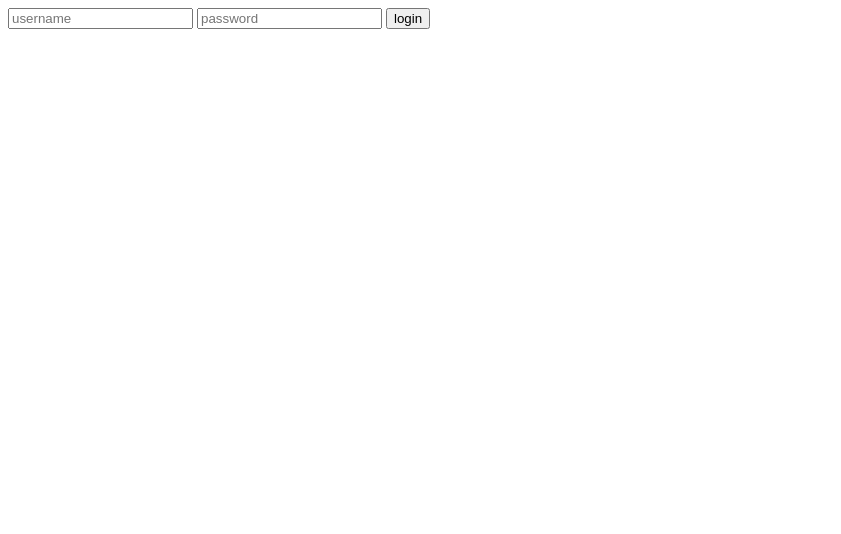
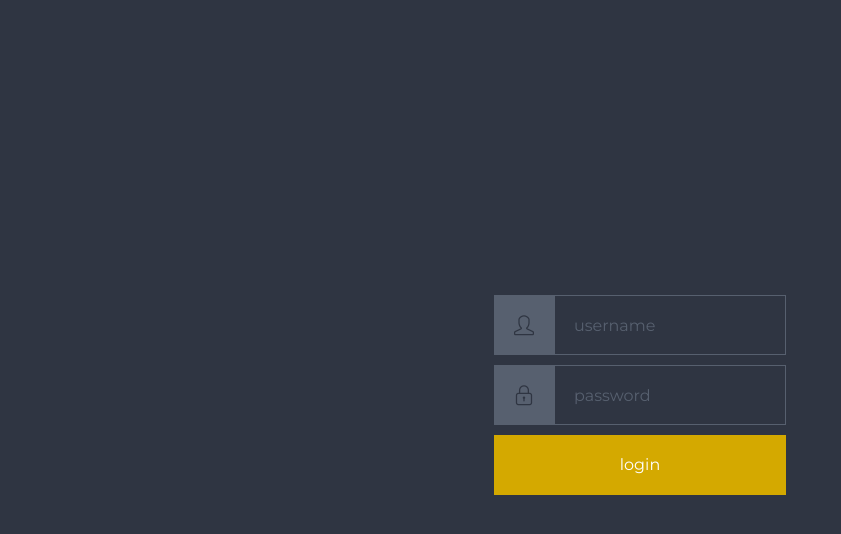
Before and after one commit to zendesk/sunshine-conversations-login-to-web-via-chat-example, a website: page public/login/index.html in a window 1280 px wide. Shown: the whole page, without its empty margins (0-841 px from the left). Drawn offline with nearby package versions, Linux system fonts and the light colour scheme.

Commit message:
Style login form

```diff
--- a/public/login/index.html
+++ b/public/login/index.html
@@ -1,15 +1,131 @@
 <!DOCTYPE html>
 <html lang="en">
+<!-- login for inspired by https://codepen.io/nenadkaevik/pen/LvGMOR -->
 <head>
   <meta charset="UTF-8">
   <meta name="viewport" content="width=device-width, initial-scale=1.0">
   <meta http-equiv="X-UA-Compatible" content="ie=edge">
   <title>Document</title>
+  <link rel="stylesheet" href="https://cdnjs.cloudflare.com/ajax/libs/twitter-bootstrap/4.1.3/css/bootstrap.min.css">
+  <link rel="stylesheet" href="https://cdnjs.cloudflare.com/ajax/libs/simple-line-icons/2.4.1/css/simple-line-icons.min.css">
+  <style>
+    @import url('https://fonts.googleapis.com/css?family=Montserrat');
+
+    html{
+      height:100%;
+    }
+
+    body{
+      height:100%;
+      background:#2f3542;
+      font-family: 'Montserrat', sans-serif;
+      color:#fff;
+    }
+
+    .form-wrap{
+      display:flex;
+      flex-direction:column;
+      width:100%;
+    }
+
+    .title{
+      font-size:20px;
+      margin-bottom:20px;
+    }
+
+    .control-wrap{
+      display:flex;
+      justify-content:center;
+      align-items:center;
+      margin-bottom:10px;
+    }
+
+    .control-wrap .control-icon i{
+      transition-duration:.4s;
+    }
+
+    .control-wrap:hover .control-icon i{
+      text-shadow:0px 0px 5px white;
+      color:#fff;
+    }
+
+    .control-icon{
+      display:inline-flex;
+      min-height:60px;
+      min-width:60px;
+      justify-content:center;
+      align-items:center;
+      background:#57606f;
+      color:#2f3542;
+      font-size:20px;
+    }
+
+    .control-item{
+      flex:1;
+      box-shadow: inset 0px 0px 0px 1px #57606f;
+      background: transparent;
+      border:0px;
+      height:60px;
+      padding:10px 20px;
+      outline:0;
+      color:#fff;
+    }
+
+    .control-item::placeholder{
+      color:#57606f;
+    }
+
+    .control-submit{
+      flex:1;
+      height:60px;
+      background:#D4A900;
+      border:0px;
+      color:#fff;
+      cursor:pointer;
+      transition-duration:.4s;
+    }
+
+    .control-submit:hover{
+      background:#FFCB00;
+    }
+
+    .control-sign-up{
+      margin-top:20px;
+      color:#1e90ff;
+      transition-duration:.2s;
+    }
+
+    .control-sign-up:hover{
+      text-decoration:none;
+      color:#fff;
+    }
+  </style>
 </head>
 <body>
-  <input type="text" placeholder="username" id="username">
-  <input type="text" placeholder="password" id="password">
-  <button id="submit">login</button>
+  <div class="container-fluid h-100">
+    <div class="row justify-content-center align-items-center h-100">
+      <div class="col-auto text-center">
+        <form class="form-wrap">
+          <div class="control-wrap">
+            <div class="control-icon">
+              <i class="icon-user"></i>
+            </div>
+            <input type="text" class="control-item" placeholder="username" id="username">
+          </div>
+          <div class="control-wrap">
+            <div class="control-icon">
+              <i class="icon-lock"></i>
+            </div>
+            <input type="password" class="control-item" placeholder="password" id="password">
+          </div>
+          <div class="control-wrap">
+            <input type="submit" value="login" class="control-submit" id="submit">
+          </div>
+        </form>
+      </div>
+    </div>
+  </div>
+
   <script>
   (function(d, s, id) {
       var js,
@@ -25,7 +141,9 @@
 
     var BASE_URL = window.origin;
 
-    document.querySelector('#submit').onclick = function() {
+    document.querySelector('#submit').onclick = function(e) {
+      e.preventDefault();
+
       var username = document.querySelector('#username').value;
       var password = document.querySelector('#password').value;
 
```
